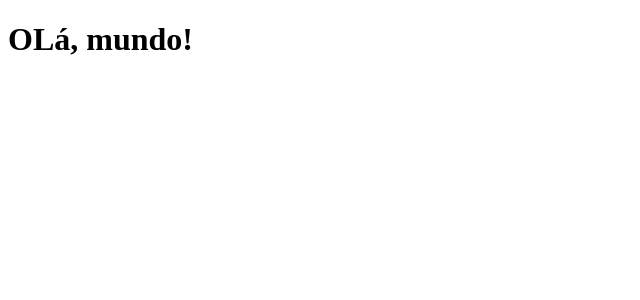
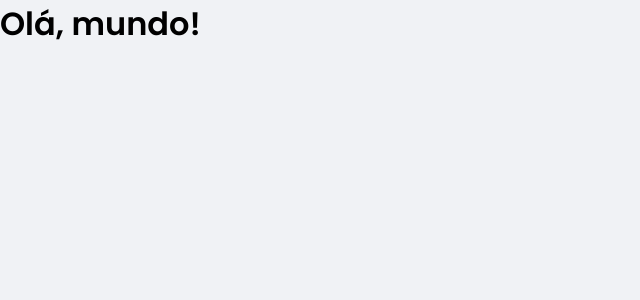
Before and after one commit to Ddiegoreis/dtmoney, a React (Create React App) app: page / in a window 1280 px wide. Shown: the top 300 px of the page, without its empty margins (0-640 px from the left). Built offline with nearby package versions, Linux system fonts and the light colour scheme.

Commit message:
Criaçao dos estilos globais.

```diff
--- a/public/index.html
+++ b/public/index.html
@@ -1,9 +1,18 @@
 <!DOCTYPE html>
 <html lang="pt-br">
 	<head>
+		<link rel="preconnect" href="https://fonts.gstatic.com" crossorigin />
+		<link rel="preconnect" href="https://fonts.googleapis.com" />
+
 		<meta charset="utf-8" />
 		<meta name="viewport" content="width=device-width, initial-scale=1" />
+
 		<title>Dt Money</title>
+
+		<link
+			href="https://fonts.googleapis.com/css2?family=Poppins:wght@400;600&display=swap"
+			rel="stylesheet"
+		/>
 	</head>
 	<body>
 		<noscript>You need to enable JavaScript to run this app.</noscript>
--- a/src/App.tsx
+++ b/src/App.tsx
@@ -1,7 +1,11 @@
+import { GlobalStyle } from './styles/global'
+
 export function App() {
 	return (
 		<div className='App'>
-			<h1>OLá, mundo!</h1>
+			<h1>Olá, mundo!</h1>
+
+			<GlobalStyle />
 		</div>
 	)
 }
--- /dev/null
+++ b/src/styles/global.ts
@@ -0,0 +1,57 @@
+import { createGlobalStyle } from 'styled-components'
+
+export const GlobalStyle = createGlobalStyle`
+  :root {
+    --background: #f0f2f5;
+    --red: #E52e54;
+    --blue: #5429CC;
+    --green: #33CC95;
+
+    --blue-light: #6933FF;
+
+    --text-title: #363f5f;
+    --text-body: #969cb3;
+
+    --shape: #FFFFFF
+  }
+
+  * {
+    margin: 0;
+    padding: 0;
+    box-sizing: border-box;
+  }
+
+  html {
+    @media (max-width: 1080px) {
+      font-size: 93.75%;
+    }
+
+    @media (max-width: 720px) {
+      font-size: 87.5%;
+    }
+
+  }
+
+  body {
+    background: var(--background);
+    -webkit-font-smoothing: antialiased;
+  }
+
+  body, input, textarea, button {
+    font-family: 'Poppins', sans-serif;
+    font-weight: 400;
+  }
+
+  h1, h2, h3, h4, h5, h6, strong {
+    font-weight: 600;
+  }
+
+  button {
+    cursor: pointer;
+  }
+
+  [disabled] {
+    opacity: 0.6;
+    cursor: not-allowed;
+  }
+`
```
